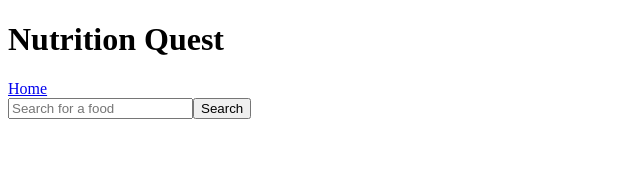
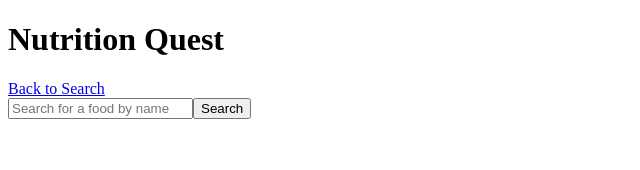
Before and after one commit to llastflowers/nutrition-label, a React app: page / in a window 1280 px wide. Shown: the top 170 px of the page, without its empty margins (0-640 px from the left). Built offline with nearby package versions, Linux system fonts and the light colour scheme.

Commit message:
updated snapshots and some minor rendered text tweaks

```diff
--- a/src/components/App.js
+++ b/src/components/App.js
@@ -12,7 +12,7 @@ const Header = () => (
   <header>
     <h1>Nutrition Quest</h1>
     <nav>
-      <Link to="/">Home</Link>
+      <Link to="/">Back to Search</Link>
     </nav>
   </header>
 );
--- a/src/containers/FoodSearchSelect.js
+++ b/src/containers/FoodSearchSelect.js
@@ -15,7 +15,7 @@ const FoodSearchSelect = () => {
   return (
     <>
       <form onSubmit={handleSubmit}>
-        <input type='text' placeholder="Search for a food" value={searchTerm} onChange={(event) => {setSearchTerm(event.target.value);}} />
+        <input type='text' placeholder="Search for a food by name" value={searchTerm} onChange={(event) => {setSearchTerm(event.target.value);}} />
         <button>Search</button>
       </form>
       {foodsList.length > 1 && <FoodResults foodsList={foodsList} />}
```
